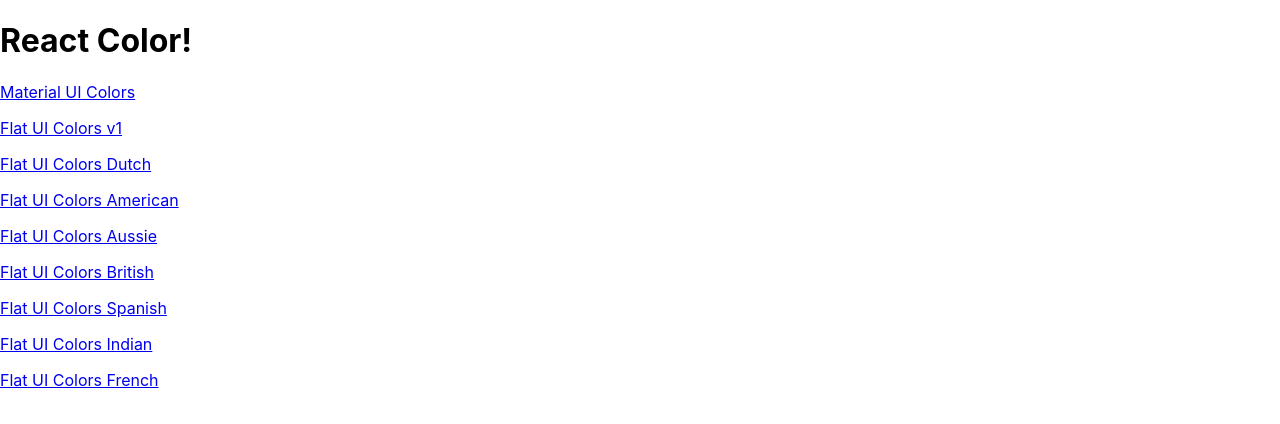
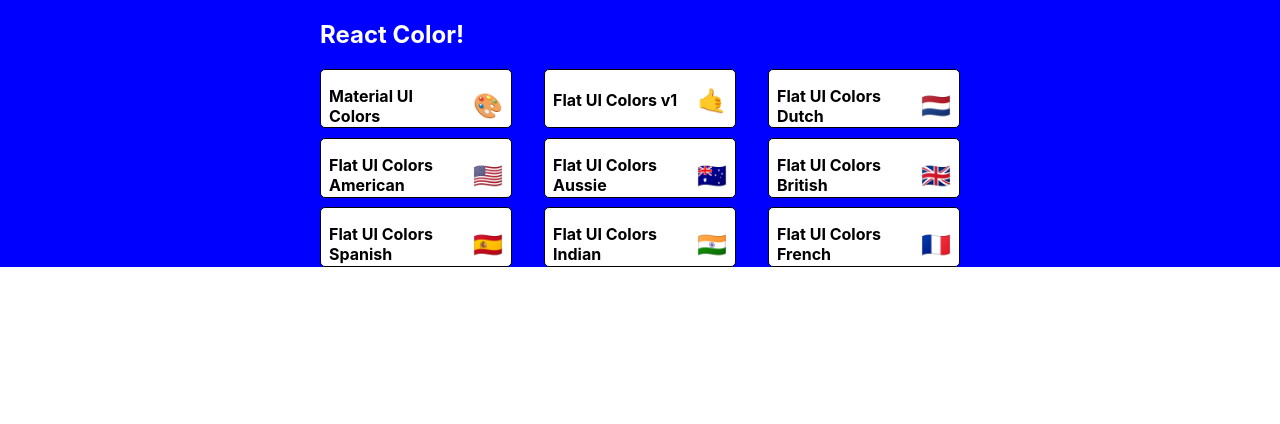
Before and after one commit to ty-mark/color-palette-proj, a React (Create React App) app in the folder color-app/: page / in a window 1280 px wide. Shown: the top 424 px of the page. Built offline with nearby package versions, Linux system fonts and the light colour scheme.

Commit message:
style paletteList and miniPalette with withStyles

```diff
--- a/color-app/package.json
+++ b/color-app/package.json
@@ -5,6 +5,7 @@
   "dependencies": {
     "@material-ui/core": "^4.1.3",
     "@material-ui/icons": "^4.2.1",
+    "@material-ui/styles": "^4.1.2",
     "chroma-js": "^2.0.4",
     "rc-slider": "^8.6.13",
     "react": "^16.8.6",
--- /dev/null
+++ b/color-app/src/MiniPalette.js
@@ -0,0 +1,50 @@
+import React from 'react';
+import { withStyles } from '@material-ui/styles';
+
+const styles = {
+  root: {
+    backgroundColor: 'white',
+    border: '1px solid',
+    borderRadius: '5px',
+    padding: '0.5rem',
+    position: 'relative',
+    overflow: 'hidden',
+    '&:hover': {
+      cursor: 'pointer'
+    }
+  },
+  colors: {
+    backgroundColor: 'grey'
+  },
+  title: {
+    display: 'flex',
+    justifyContent: 'space-between',
+    alignItems: 'center',
+    color: 'black',
+    margin: '0',
+    paddingTop: '0.5rem',
+    fontSize: '1rem',
+    position: 'relative'
+  },
+  emoji: {
+    marginLeft: '0.5rem',
+    fontSize: '1.5rem'
+  }
+};
+
+function MiniPalette(props) {
+  const { classes, paletteName, emoji } = props;
+  return (
+    <div className={classes.root}>
+      <div className={classes.colors} />
+      <h5 className={classes.title}>
+        {paletteName}
+        <span className={classes.emoji}>
+          {emoji}
+        </span>
+      </h5>
+    </div>
+  );
+}
+
+export default withStyles(styles)(MiniPalette);
--- a/color-app/src/PaletteList.js
+++ b/color-app/src/PaletteList.js
@@ -1,20 +1,56 @@
 import React, { Component } from 'react';
+import { withStyles } from '@material-ui/styles';
+import MiniPalette from './MiniPalette';
 import { Link } from 'react-router-dom';
+
+const styles = {
+  root: {
+    backgroundColor: 'blue',
+    height: '100%',
+    display: 'flex',
+    alignItems: 'flex-start',
+    justifyContent: 'center',
+  },
+  container: {
+    width: '50%',
+    display: 'flex',
+    alignItems: 'flex-start',
+    flexDirection: 'column',
+    flexWrap: 'wrap',
+  },
+  nav: {
+    display: 'flex',
+    width: '100%',
+    justifyContent: 'space-between',
+    color: 'white'
+  },
+  palettes: {
+    boxSizing: 'border-box',
+    width: '100%',
+    display: 'grid',
+    gridTemplateColumns: 'repeat(3, 30%)',
+    gridGap: '5%'
+  }
+}
 
 class PaletteList extends Component {
   render() {
-    const { palettes } = this.props;
+    const { palettes, classes } = this.props;
     return (
-      <div>
-        <h1>React Color!</h1>
-        {palettes.map(palette => (
-          <p>
-            <Link to={`/palette/${palette.id}`}>{palette.paletteName}</Link>
-          </p>
-        ))}
+      <div className={classes.root}>
+        <div className={classes.container}>
+          <nav className={classes.nav}>
+            <h1>React Color!</h1>
+          </nav>
+          <div className={classes.palettes}>
+            {palettes.map(palette => (
+              <MiniPalette {...palette} />
+            ))}
+          </div>
+        </div>
       </div>
     );
   }
 }
 
-export default PaletteList;
+export default withStyles(styles)(PaletteList);
```
